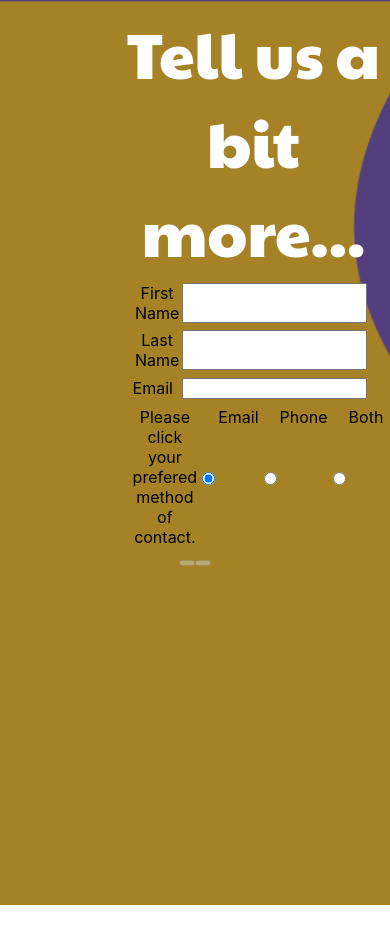
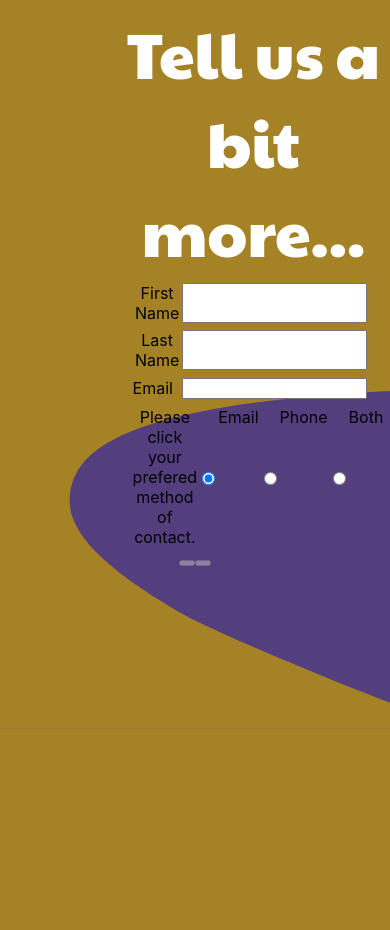
Before and after one commit to KimDuclos/flextogether, a React (Create React App) app: page /tell-more in a window 390 px wide. Before the commit the page ends 905 px from the top, so only its background shows below. Built offline with nearby package versions, Linux system fonts and the light colour scheme.

Commit message:
start page responsive to 1500

```diff
--- a/src/start-page.scss
+++ b/src/start-page.scss
@@ -1,6 +1,7 @@
 @import url("https://fonts.googleapis.com/css2?family=Paytone+One&display=swap");
 @import url("https://fonts.googleapis.com/css2?family=Roboto:wght@100&display=swap");
 
+$size1500: "1500px";
 $size1000: "1000px";
 
 .start-page {
@@ -27,11 +28,11 @@ $size1000: "1000px";
     font-size: 2em;
     text-align: left;
     margin: 20% 0 0 7%;
+    @media (max-width: $size1500) {
+      margin: 25% 0 0 5%;
+    }
   }
   #start-progress-button {
     margin: 2% 66% 0 0;
-    @media (max-width: $size1000) {
-      margin: 32% auto 0 auto;
-    }
   }
 }
--- a/src/tell-more.scss
+++ b/src/tell-more.scss
@@ -4,12 +4,14 @@
 $size1500: "1500px";
 
 .tell-more-page {
-  background-image: url("./assets/backgroundImage.png");
+  background-color: #a68227;
+  background-image: url("./assets/pageBackground.svg");
+  background-size: 120% 120%;
   background-repeat: no-repeat;
-  background-size: cover;
-  display: inline-block;
-  width: 100%;
-  height: 905px;
+  background-position-x: 0%;
+  background-position-y: 0%;
+  margin: 0%;
+  height: 930px;
   .tell-more-title {
     color: white;
     font-size: 4em;
```
Also changed, not shown: src/who-are-you.jsx (+0 -11 lines).
